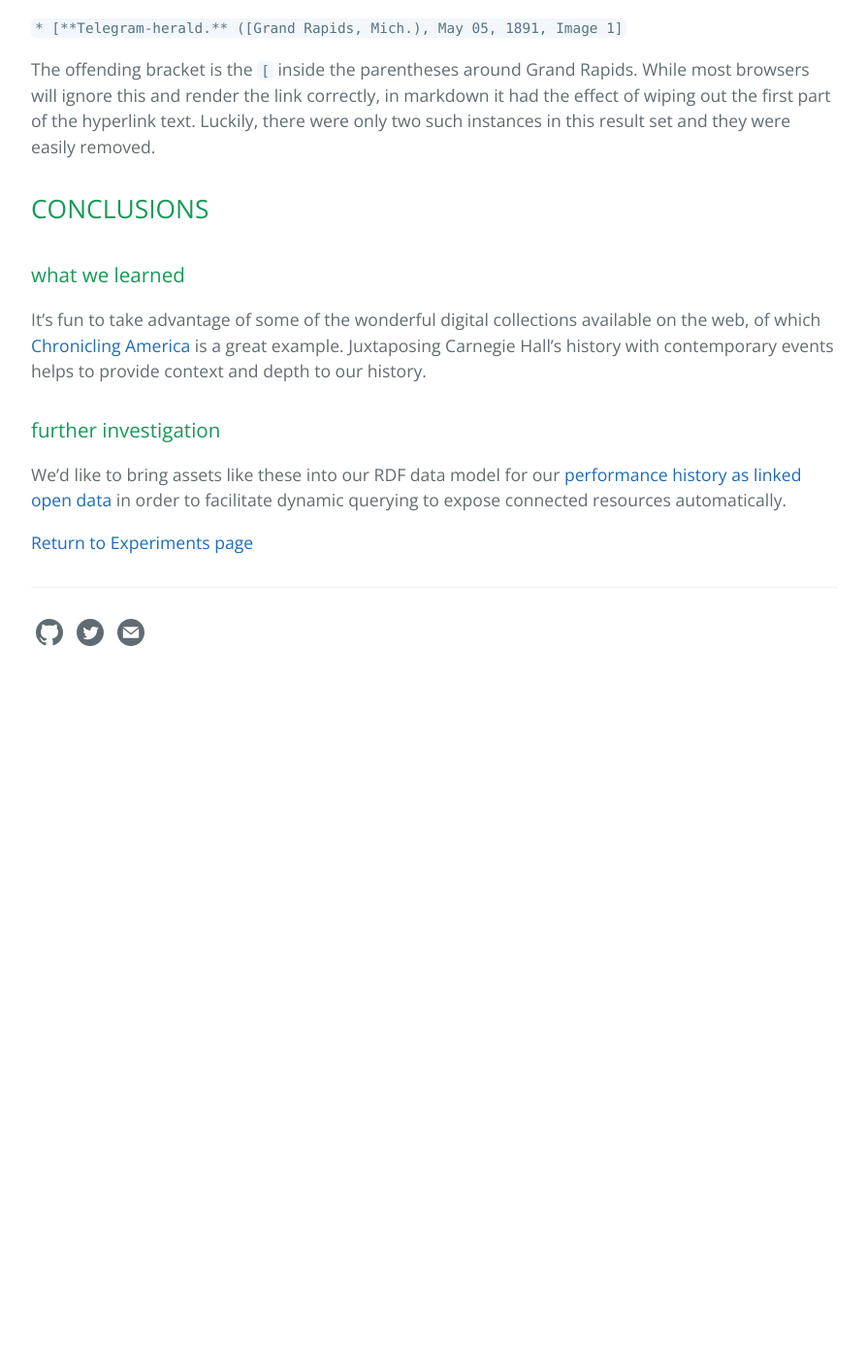
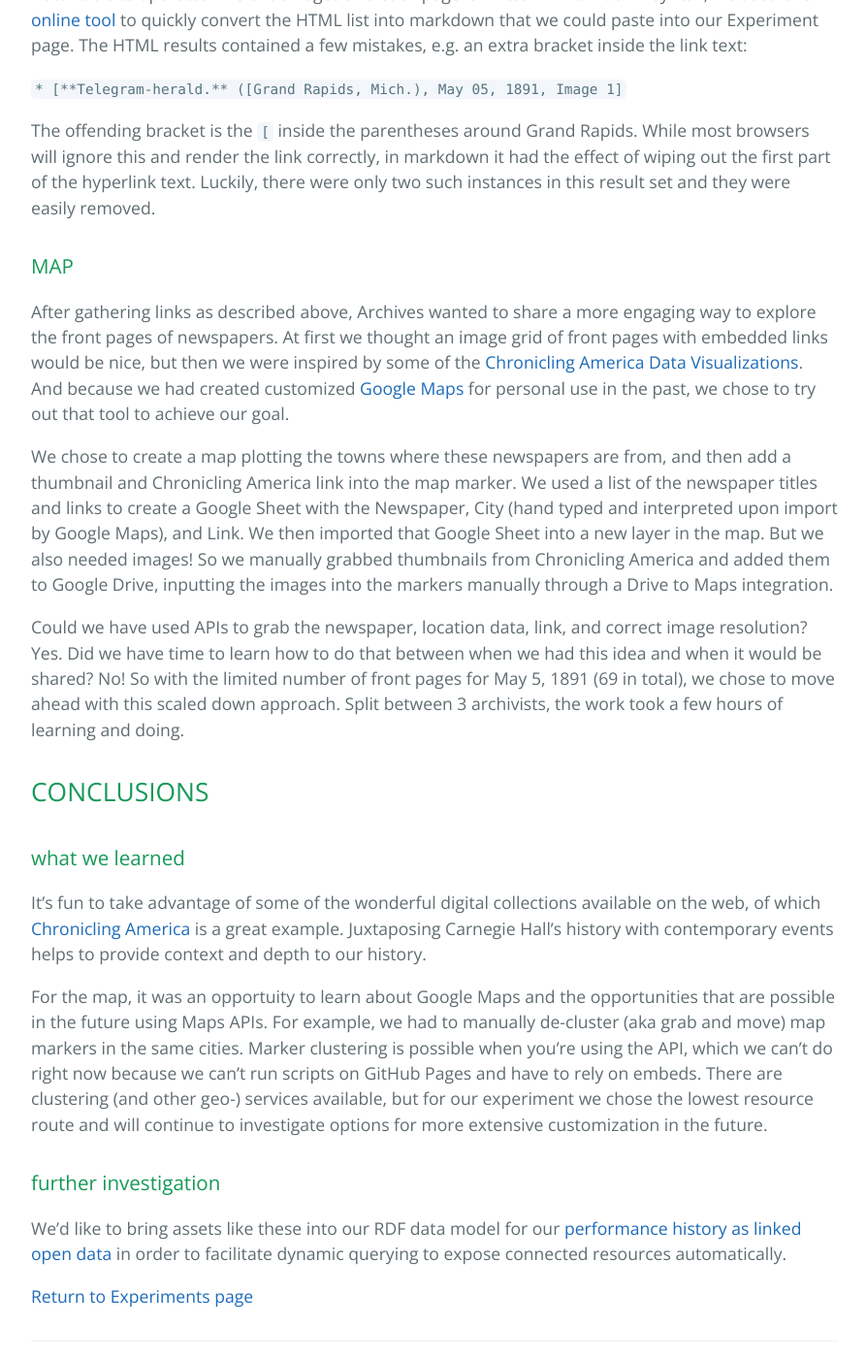
Before and after one commit to CarnegieHall/datalab, a Jekyll site: the page built from experiments/chdl-0008.md, in a window 1280 px wide and 1400 px high, scrolled down 2293 px. Shown: the whole window at 97% size, without its empty margins (192-1085 px from the left). Built offline with Jekyll 4.4.1, drawn with Linux system fonts in a browser that asks for light colours; our own code applies the rules of GitHub Pages for plain Markdown files; before the commit the page ends 3013 px from its top, so only the background shows below that.

Commit message:
add maps methods, what we learned

````diff
--- a/experiments/chdl-0008.md
+++ b/experiments/chdl-0008.md
@@ -25,6 +25,7 @@ Provide links to digitized front pages from newspapers across America published
 The Library of Congress' <a href="https://chroniclingamerica.loc.gov/" target="_blank"><strong>Chronicling America</strong></a> site provides access to digitized pages from American newspapers published between 1789 and 1963. We wanted to use this wonderful utility to see what was happening across America on May 5, 1891, Carnegie Hall's opening night. To provide a more visually interesting and interactive display, we created a map with markers for each newspaper, plotted by the city in which each was published. Each map marker provides the name, location, and date of the newspaper, an image of the front page, and a link to view the complete May 5, 1891 edition of that newspaper.
 
 ## METHODS
+### DATA
 We used Chronicling America's <a href="https://chroniclingamerica.loc.gov/#tab=tab_advanced_search" target="_blank">advanced search</a> feature to set a date range containing a single date, May 5, 1891. The search interface allows the user to limit the search to only the front page, or a specific page. We chose to limit it to the front page, in order to provide access to headines from that day. We left the search terms blank and didn't select any specific newspapers in order to return all possible front pages from May 5, 1891.
 
 As for the rest, while we could have achieved our end more elegantly, sometimes quick and dirty is the easiest 😬. Results are returned as HTML in an unordered list. Using Google Chrome's Developer Tools, we isolated the correct HTML element containing the list of search results. By clicking next to the element, you can choose "Edit HTML" from a dialog box, which then displays just the contents of that element in its own text box. This allowed us to copy and paste the list into a text editor. Since our Data Lab site operates in GitHub Pages and each page is written in markdown syntax, we used this <a href="https://www.browserling.com/tools/html-to-markdown" target="_blank">online tool</a> to quickly convert the HTML list into markdown that we could paste into our Experiment page. The HTML results contained a few mistakes, e.g. an extra bracket inside the link text:
@@ -33,10 +34,19 @@ As for the rest, while we could have achieved our end more elegantly, sometimes
 
 The offending bracket is the ```[``` inside the parentheses around Grand Rapids. While most browsers will ignore this and render the link correctly, in markdown it had the effect of wiping out the first part of the hyperlink text. Luckily, there were only two such instances in this result set and they were easily removed.
 
+### MAP
+After gathering links as described above, Archives wanted to share a more engaging way to explore the front pages of newspapers. At first we thought an image grid of front pages with embedded links would be nice, but then we were inspired by some of the <a href="https://www.loc.gov/ndnp/data-visualizations/?loclr=blogsig" target="_blank">Chronicling America Data Visualizations</a>. And because we had created customized <a href="https://www.google.com/maps/about/mymaps/" target="_blank">Google Maps</a> for personal use in the past, we chose to try out that tool to achieve our goal.
+
+We chose to create a map plotting the towns where these newspapers are from, and then add a thumbnail and Chronicling America link into the map marker. We used a list of the newspaper titles and links to create a Google Sheet with the Newspaper, City (hand typed and interpreted upon import by Google Maps), and Link. We then imported that Google Sheet into a new layer in the map. But we also needed images! So we manually grabbed thumbnails from Chronicling America and added them to Google Drive, inputting the images into the markers manually through a Drive to Maps integration.
+
+Could we have used APIs to grab the newspaper, location data, link, and correct image resolution? Yes. Did we have time to learn how to do that between when we had this idea and when it would be shared? No! So with the limited number of front pages for May 5, 1891 (69 in total), we chose to move ahead with this scaled down approach. Split between 3 archivists, the work took a few hours of learning and doing.
+
 
 ## CONCLUSIONS
 ### what we learned
 It's fun to take advantage of some of the wonderful digital collections available on the web, of which <a href="https://chroniclingamerica.loc.gov/" target="_blank">Chronicling America</a> is a great example. Juxtaposing Carnegie Hall's history with contemporary events helps to provide context and depth to our history.
+
+For the map, it was an opportuity to learn about Google Maps and the opportunities that are possible in the future using Maps APIs. For example, we had to manually de-cluster (aka grab and move) map markers in the same cities. Marker clustering is possible when you're using the API, which we can't do right now because we can't run scripts on GitHub Pages and have to rely on embeds. There are clustering (and other geo-) services available, but for our experiment we chose the lowest resource route and will continue to investigate options for more extensive customization in the future.
 
 ### further investigation
 We'd like to bring assets like these into our RDF data model for our <a href="http://data.carnegiehall.org/" target="_blank">performance history as linked open data</a> in order to facilitate dynamic querying to expose connected resources automatically.
````
